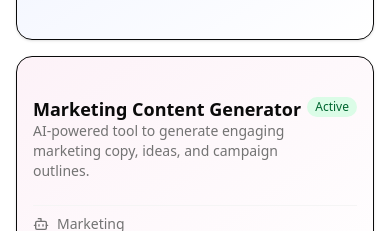
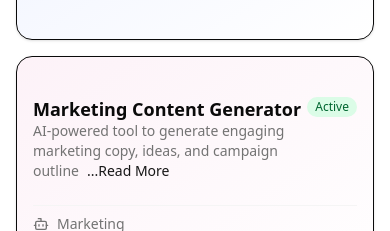
Before and after one commit to jubayer718/arklab-ai-agents, a Next.js app: page /agents in a window 390 px wide. Shown: the part 900-1131 px from the top of the page. Built offline with nearby package versions, Linux system fonts and the light colour scheme.

Commit message:
some working for  responsive.

```diff
--- a/src/app/components/AgentCard.tsx
+++ b/src/app/components/AgentCard.tsx
@@ -4,6 +4,7 @@ import { Card, CardContent } from '@/app/components/ui/card'
 import { easeInOut, motion } from 'framer-motion'
 import { Bot, DollarSign } from 'lucide-react'
 import { cn } from '@/lib/utils'
+import { useState } from 'react'
 
 interface Agent {
   id: string
@@ -47,12 +48,14 @@ const statusColor = {
 }
 
 export default function AgentCard({ agent }: { agent: Agent }) {
+
+  const [expanded, setExpanded] = useState(false);
   return (
     <motion.div
       initial={{ opacity: 0, scale: 0.80 }}
       animate={{ opacity: 1, scale: 1 }}
       transition={{ duration: 0.3, ease: easeInOut }}
-      whileHover={{scale:1.03}}
+      whileHover={{ scale: 1.03 }}
     >
       <Card className={cn('border rounded-2xl h-full hover:shadow-md transition-shadow cursor-pointer', categoryBackgrounds[agent.category] || 'bg-white',
         categoryHoverBackgrounds[agent.category] || ''
@@ -65,7 +68,20 @@ export default function AgentCard({ agent }: { agent: Agent }) {
                 {agent.name}
               </h2>
               <p className="text-sm text-muted-foreground">
-                {agent.description}
+                {expanded
+                  ? agent.description
+                  : agent.description.slice(0, 80) }
+                {agent.description.length > 80 && (
+                  <button
+                    onClick={(e) => {
+                      e.stopPropagation(); // prevent card click if needed
+                      setExpanded(!expanded);
+                    }}
+                    className="text-primary ml-2 "
+                  >
+                    {expanded ? 'Show Less' : '...Read More'}
+                  </button>
+                )}
               </p>
             </div>
             <span
--- a/src/app/components/AgentList/AgentList.tsx
+++ b/src/app/components/AgentList/AgentList.tsx
@@ -47,7 +47,7 @@ export default function AgentList({ initialAgents }: Props) {
   return (
     <>
     <FilterBar/>
-    <div className="grid grid-cols-1 sm:grid-cols-2 md:grid-cols-3 gap-4">
+    <div className="grid grid-cols-1 sm:grid-cols-2 md:grid-cols-3 xl:grid-cols-4 gap-4">
       {filteredAgents.map((agent) => (
         <AgentCard key={agent.id} agent={agent} />
       ))}
```
